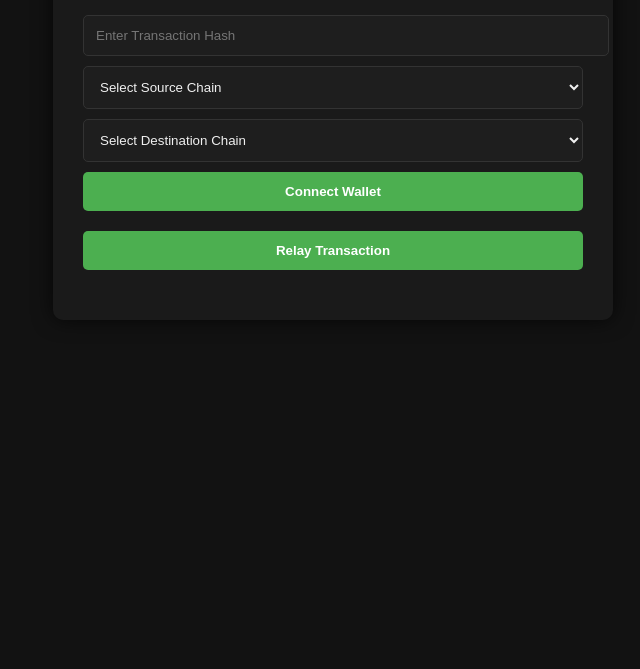
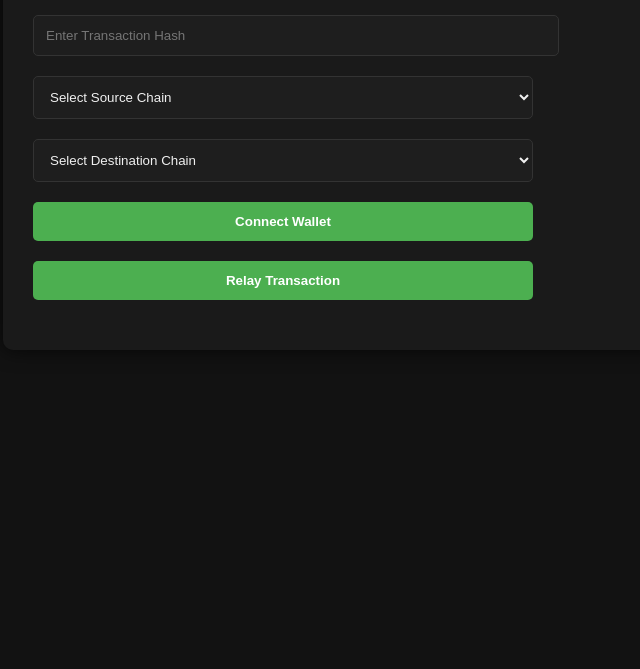
Before and after one commit to FxFarid/cctp-evm, a plain HTML site: page index.html in a window 1280 px wide. Shown: the part 131-800 px from the top of the page, without its empty margins (307-947 px from the left). Drawn offline with nearby package versions, Linux system fonts and the light colour scheme.

Commit message:
Update index.html

```diff
--- a/index.html
+++ b/index.html
@@ -19,7 +19,7 @@
       color: #f0f0f0;
     }
     input, select, button {
-      margin: 10px 0;
+      margin: 20px 0;
       padding: 12px;
       width: 100%;
       max-width: 500px;
@@ -40,7 +40,7 @@
       background-color: #45a049;
     }
     .container {
-      max-width: 500px;
+      max-width: 600px;
       margin: auto;
       background: #1a1a1a;
       padding: 30px;
```
